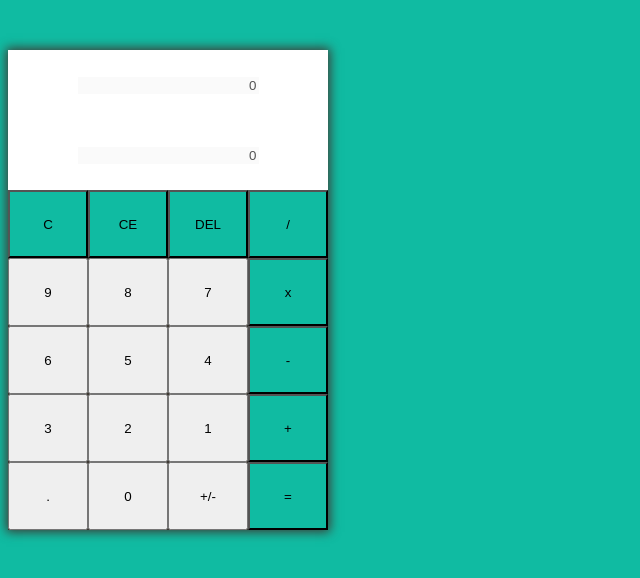
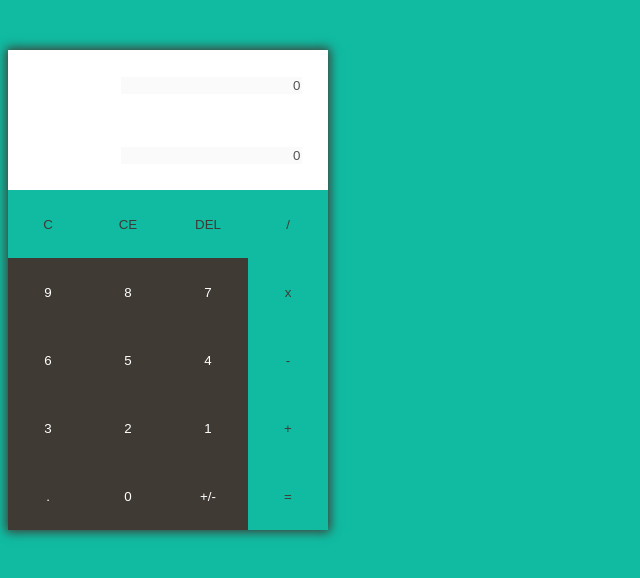
Before and after one commit to DanielFloria/TA31-Ejercicios, a plain HTML site: page Ejercicio14/index.html in a window 1280 px wide. Shown: the whole page, without its empty margins (0-640 px from the left). Drawn offline with Linux system fonts and the light colour scheme.

Commit message:
Cambio de colores en botones

```diff
--- a/Ejercicio14/style.css
+++ b/Ejercicio14/style.css
@@ -1,4 +1,3 @@
-/* You can add global styles to this file, and also import other style files */
 body {
     background-color: rgb(16, 187, 162);
 }
@@ -14,8 +13,6 @@ body {
 }
 
 .row {
-    /*padding-top: 20px;
-    padding-bottom: 20px;*/
     height: 8.5vh;
     display: flex;
     justify-content: center;
@@ -24,6 +21,9 @@ body {
 
 
 #caja-operacion {
+    display: flex;
+    justify-content: right;
+    align-items: center;
     color: rgb(63, 58, 52);
     background-color: white;
     font-size: large;
@@ -32,6 +32,9 @@ body {
 }
 
 #caja-resultado {
+    display: flex;
+    justify-content: right;
+    align-items: center;
     color: rgb(63, 58, 52);
     background-color: white;
     font-size: medium;
@@ -43,6 +46,7 @@ body {
     display: flex;
     justify-content: right;
     align-items: center;
+    padding-right: 2vw;
 }
 
 .numero {
@@ -50,14 +54,19 @@ body {
     justify-content: center;
     align-items: center;
     width: 10vw;
+    color: white;
+    background-color: rgb(63, 58, 52);
+    border: 0;
 }
 
 .operacion {
-    background-color: rgb(16, 187, 162);
     display: flex;
     justify-content: center;
     align-items: center;
     width: 10vw;
+    color: rgb(63, 58, 52);
+    background-color: rgb(16, 187, 162);
+    border: 0;
 }
 
 .numero:hover {
```
